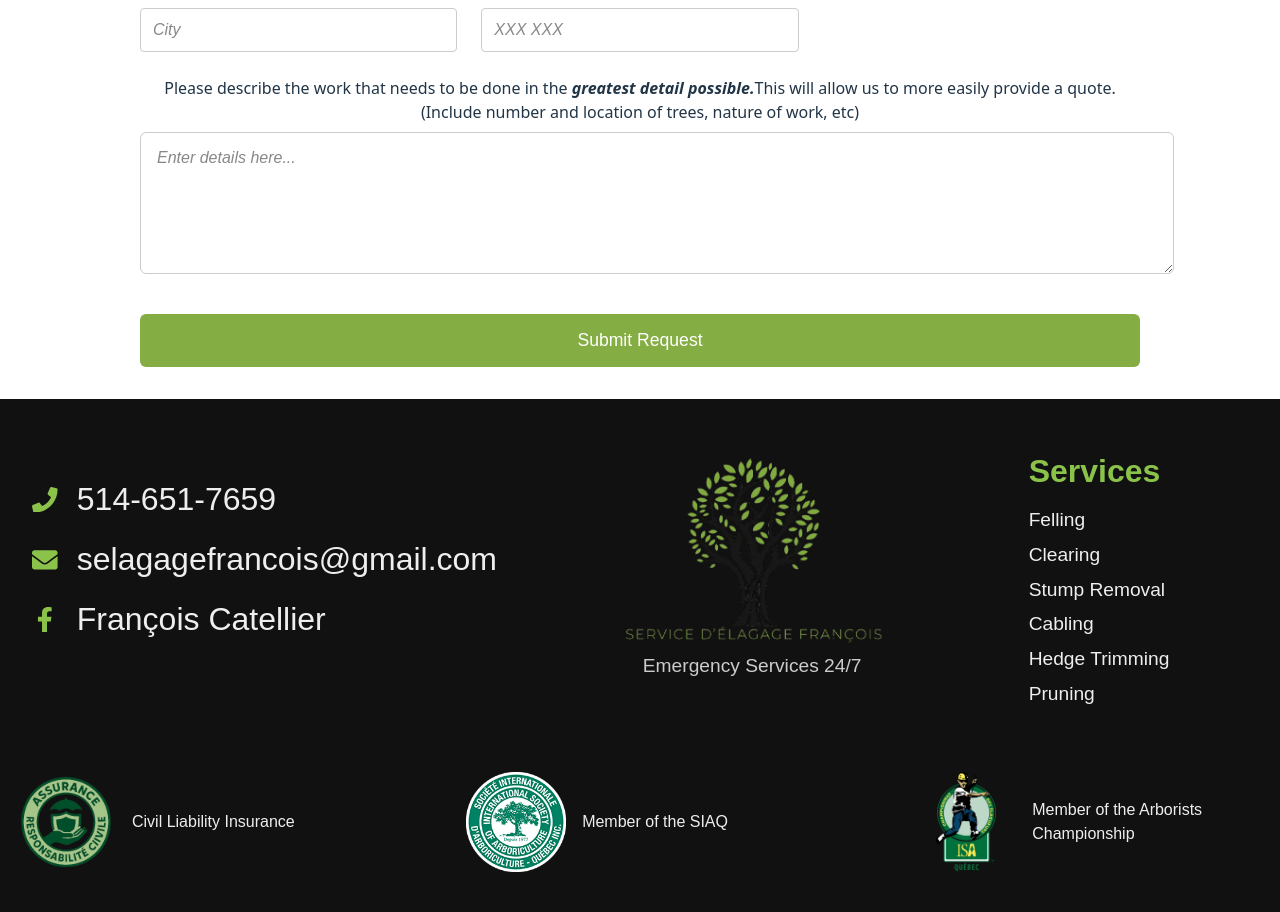
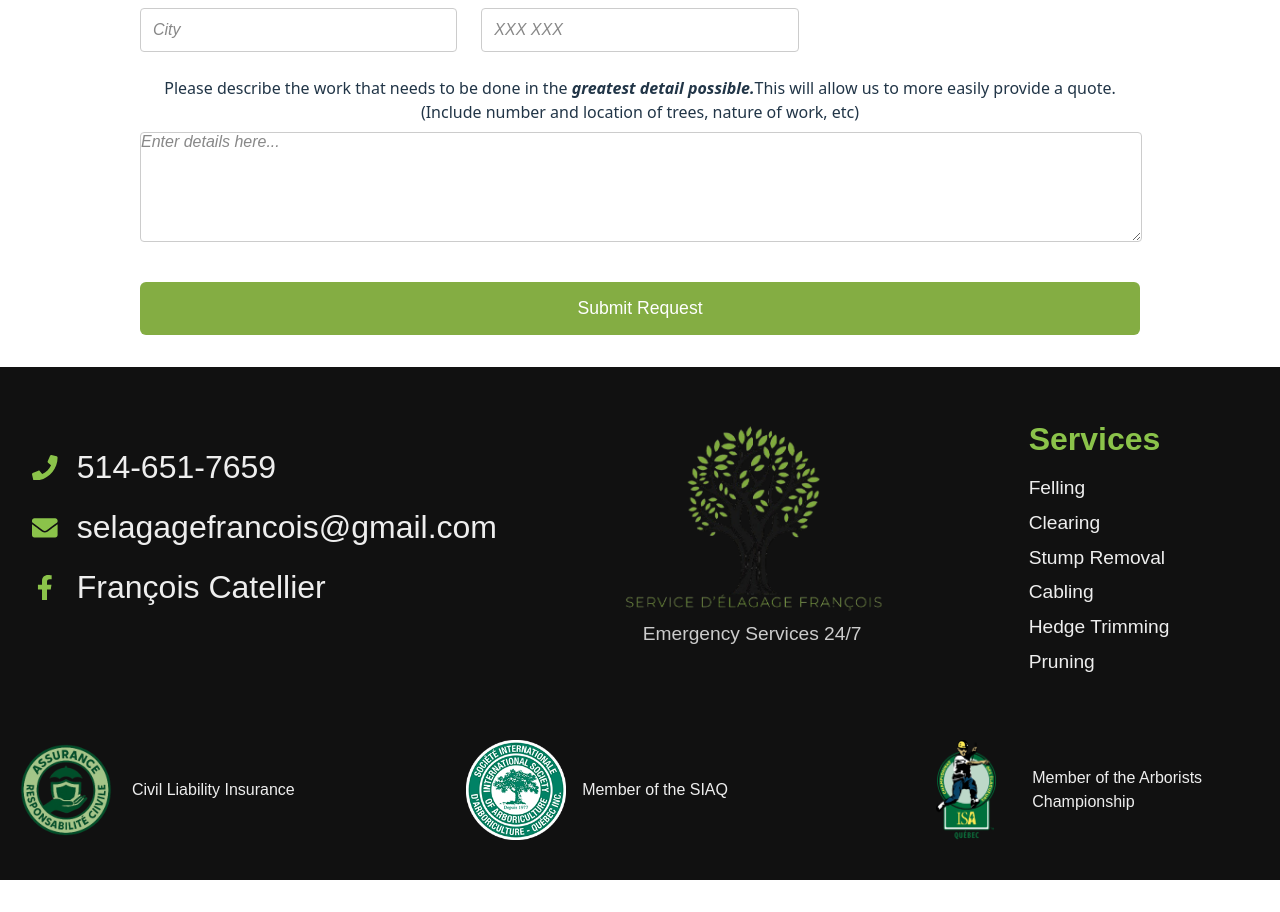
Before and after one commit to Cristiano-Fazi/Frank-Website, a React (Vite) app in the folder frank-website/: page /services in a window 1280 px wide. Shown: the part 1481-2393 px from the top of the page. After the commit the page ends 2361 px from the top, so only its background shows below. Built offline with nearby package versions, Linux system fonts and the light colour scheme.

Commit message:
Cleanup comments
Cleanup the comments and fix styling bug in details box

```diff
--- a/frank-website/src/components/SubForm/SubForm.module.css
+++ b/frank-website/src/components/SubForm/SubForm.module.css
@@ -48,9 +48,9 @@
 
 .details_box {
   margin-top: 0.5rem;
-  padding: 1rem;
+  padding: 0rem;
   border: 1px solid #ccc;
-  border-radius: 6px;
+  border-radius: 4px;
   font-size: 1rem;
   resize: vertical;
   width: 100%;
@@ -58,10 +58,10 @@
 
 .info::placeholder,
 .details_box::placeholder {
-  font-family: 'Arial' ;/* Or any font you want */
+  font-family: 'Arial';
   font-size: 1rem;
   font-style: italic;
-  color: #888; /* Optional: change placeholder color */
+  color: #888;
 }
 
 .submit_button {
@@ -81,7 +81,6 @@
   background-color: #73a41a;
 }
 
-/* darkened full‐screen backdrop */
 .modalOverlay {
   position: fixed;
   top: 0;
@@ -95,7 +94,6 @@
   z-index: 1000;
 }
 
-/* white centered popup */
 .modal {
   background: #fff;
   padding: 2rem;
@@ -106,7 +104,6 @@
   text-align: center;
 }
 
-/* style the Close button inside the popup */
 .modal button {
   margin-top: 1rem;
   padding: 0.5rem 1rem;
```
